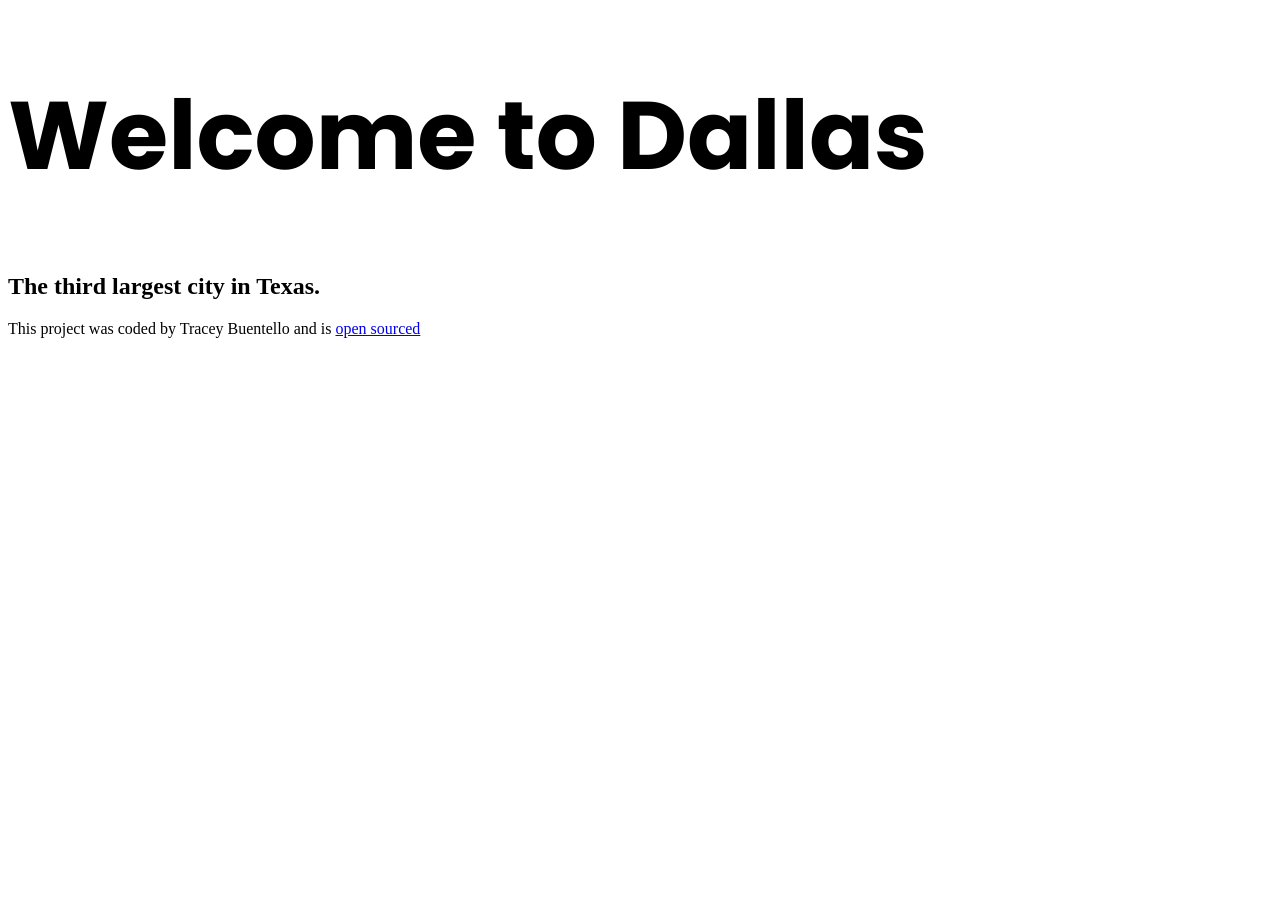
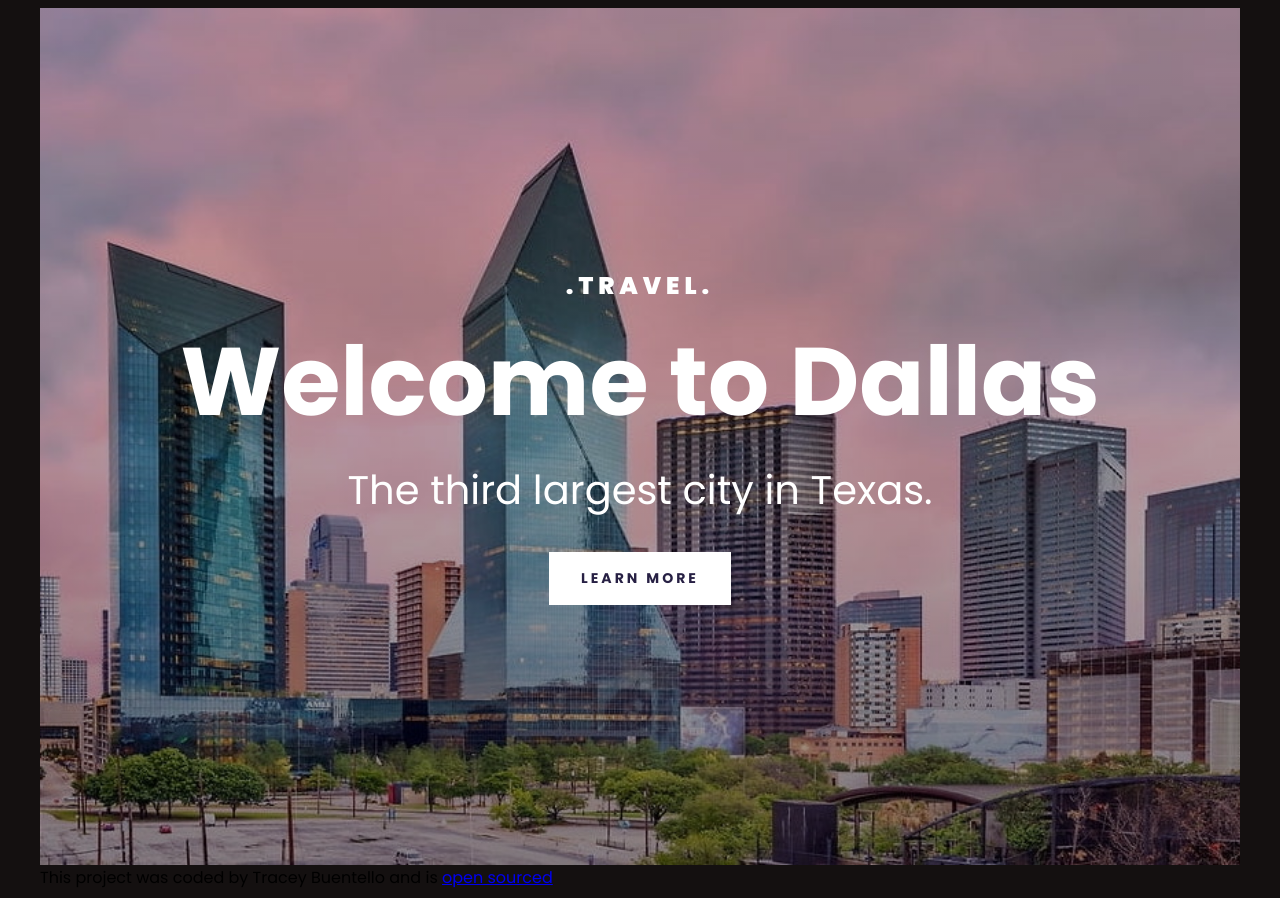
Before and after one commit to tleanne1/travel-project, a plain HTML site: page index.html in a window 1280 px wide. Before the commit the page ends 800 px from the top, so only its background shows below. Drawn offline with Linux system fonts and the light colour scheme.

Commit message:
Added the header of the landing page

```diff
--- a/index.html
+++ b/index.html
@@ -14,11 +14,18 @@
     <title>Welcome to Dallas</title>
   </head>
   <body>
+    <div class="container">
+      <header>
+        <h3>.TRAVEL.</h3>
         <h1>Welcome to Dallas</h1>
         <h2>The third largest city in Texas.</h2>
+        <a href="http://">Learn More</a>
+      </header>
+
       <footer>
         This project was coded by Tracey Buentello and is
         <a href="https://github.com/tleanne1/travel-project">open sourced</a>
       </footer>
+    </div>
   </body>
 </html>
--- a/src/styles.css
+++ b/src/styles.css
@@ -1,7 +1,74 @@
-h1 {
-  font-family: "Poppins";
-  font-style: normal;
+body {
+  font-family: "Poppins", sans-serif;
+  background-color: #141010;
+}
+
+.container {
+  max-width: 1200px;
+  margin: 0 auto;
+}
+
+header {
+  background-image: linear-gradient(rgba(0, 0, 0, 0.2), rgba(0, 0, 0, 0.4)),
+    url("../images/dallas-skyline.jpg");
+  background-repeat: no-repeat;
+  background-size: cover;
+  color: white;
+  text-align: center;
+  padding: 260px 0;
+}
+
+header h1 {
   font-weight: 700;
   font-size: 96px;
-  line-height: 144px;
+  line-height: 1;
+  margin: 30px 0;
 }
+
+header h2 {
+  font-weight: 400;
+  font-size: 40px;
+  line-height: 1.5;
+  margin: 0;
+}
+
+header h3 {
+  font-weight: 900;
+  font-size: 24px;
+  line-height: 1.5;
+  letter-spacing: 5px;
+  margin: 0;
+}
+
+header a {
+  font-weight: 700;
+  font-size: 14px;
+  line-height: 1.5;
+  text-align: center;
+  color: #272044;
+  padding: 16px 32px;
+  margin-top: 32px;
+  display: inline-block;
+  letter-spacing: 3px;
+  text-decoration: none;
+  text-transform: uppercase;
+  background-color: white;
+}
+
+@media (max-width: 900px) {
+  header {
+    padding: 60px 0;
+  }
+
+  header h1 {
+    font-size: 48px;
+  }
+
+  header h2 {
+    font-size: 20px;
+  }
+
+  header h2 {
+    font-size: 12px;
+  }
+}
```
Also changed, not shown: images/dallas-skyline-photo-l.jpg (deleted), images/dallas-skyline.jpg (added). Lines whose indentation alone changed are shown as unchanged.
